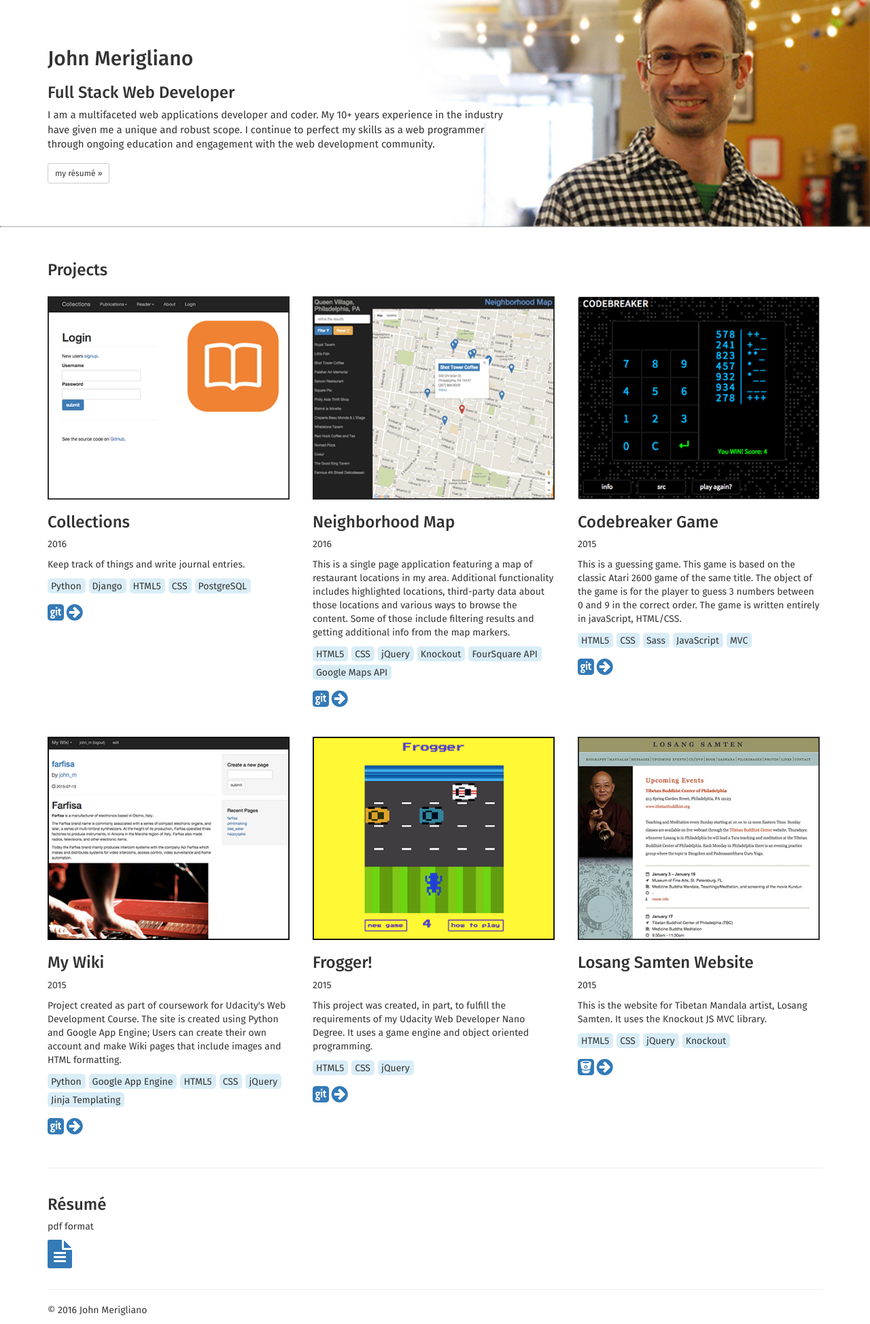
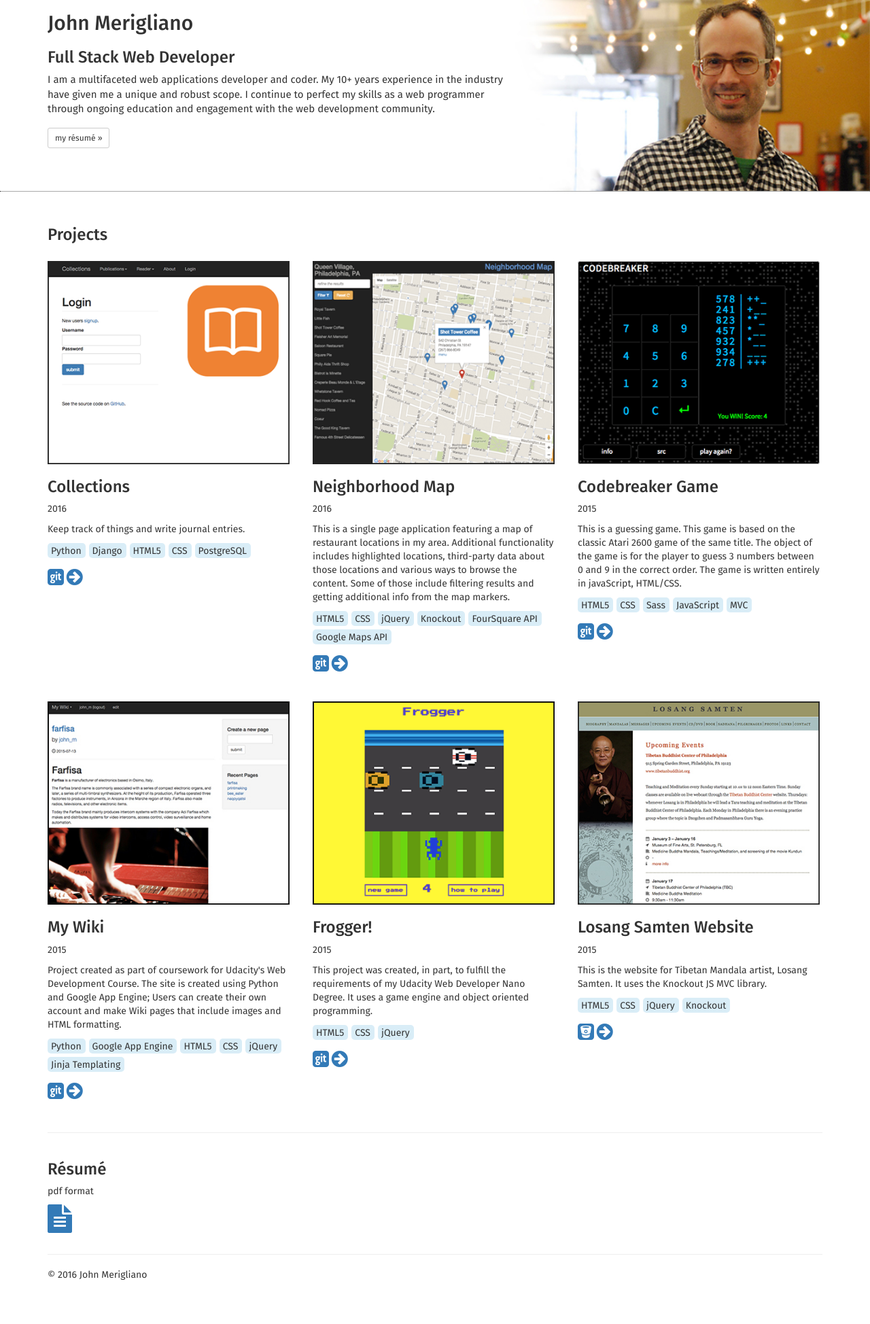
Before and after one commit to lautomator/lautomator.github.io, a PHP site: page / in a window 1280 px wide. Shown: the part 50-1998 px from the top of the page at 68% size. After the commit the page ends 1933 px from the top, so only its background shows below. Run offline with PHP 8.4, Linux system fonts and the light colour scheme.

Commit message:
fix: cover image to be contained

```diff
--- a/css/main.css
+++ b/css/main.css
@@ -72,8 +72,7 @@ img:hover {
   /* desktop */
   .jumbotron {
     background: url("/img/jm-bio-pic.jpg") no-repeat right bottom;
-    background-size: cover;
-    padding-top: 100px;
+    background-size: contain;
   }
 
   .navbar-collapse ul {
--- a/sass/main.scss
+++ b/sass/main.scss
@@ -90,8 +90,8 @@ img {
     /* desktop */
     .jumbotron {
         background: url('/img/jm-bio-pic.jpg') no-repeat right bottom;
-        background-size: cover;
-        padding-top: 100px;
+        background-size: contain;
+        // padding-top: 100px;
     }
 
     .navbar-collapse {
```
